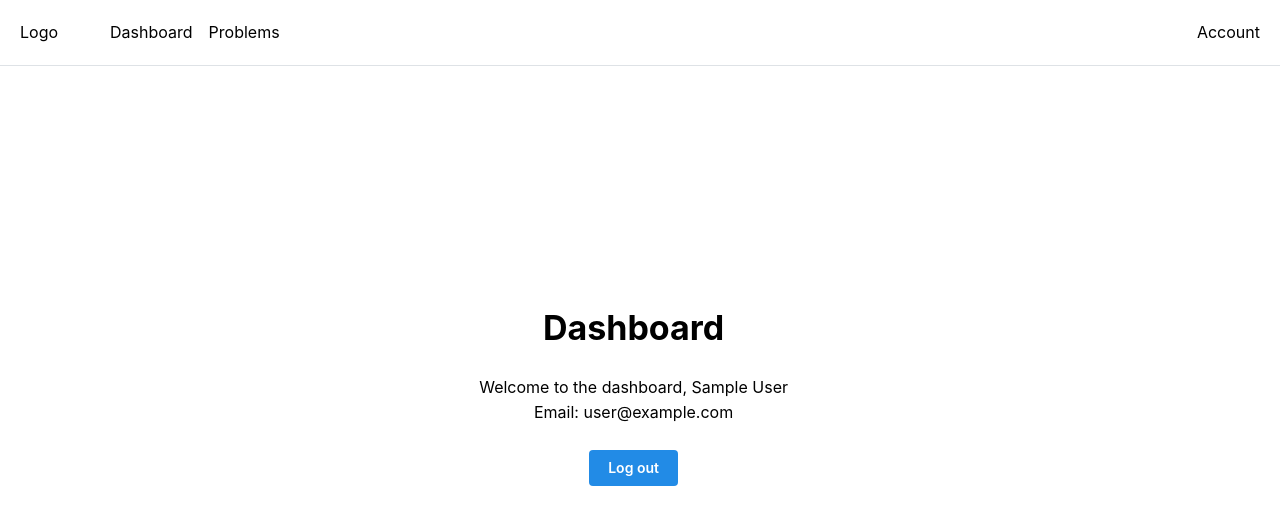
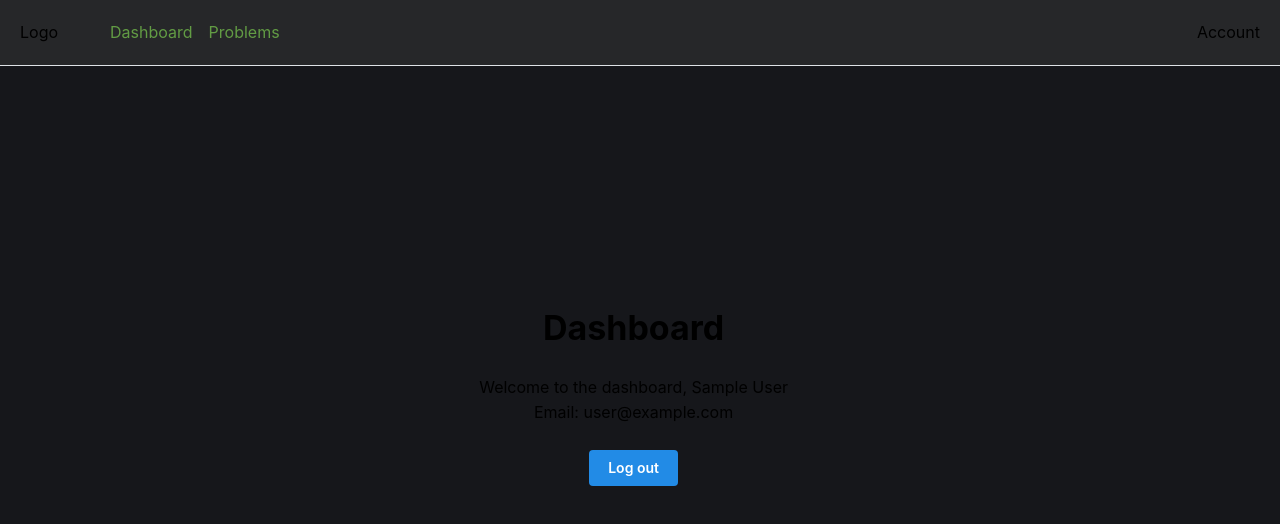
Before and after one commit to TrishaCarter/IR-Website, a Next.js app: page /dashboard in a window 1280 px wide. Shown: the top 524 px of the page. Built offline with nearby package versions, Linux system fonts and the light colour scheme; no server answers; sample sign-in values are in the browser's storage.

Commit message:
Style navbar a bit

```diff
--- a/components/Navbar.js
+++ b/components/Navbar.js
@@ -1,13 +1,22 @@
-import { Flex, Group, Image, Space, Text } from "@mantine/core"
+import { Flex, Group, Anchor, Space, Text } from "@mantine/core"
 
 export default function Navbar() {
+
+    let theme = {
+        background: '#16171b',
+        secondaryBackground: '#262729',
+        primaryTextColor: '#c9c9c9',
+        secondaryTextColor: '#aaaaaa',
+        accentColor: '#629C44',
+    }
+
     return (
-        <Flex justify={"space-between"} align={"center"} w={"100%"} p={"lg"}>
+        <Flex justify={"space-between"} align={"center"} w={"100%"} p={"lg"} style={{ background: theme.secondaryBackground }}>
             <Group>
                 <Text>Logo</Text>
                 <Space w={"lg"} />
-                <Text>Dashboard</Text>
-                <Text>Problems</Text>
+                <Anchor href={"/dashboard"} style={{ color: theme.accentColor }}>Dashboard</Anchor>
+                <Anchor href={"/problems"} style={{ color: theme.accentColor }}>Problems</Anchor>
             </Group>
             <Text>Account</Text>
         </Flex>
--- a/pages/dashboard/index.js
+++ b/pages/dashboard/index.js
@@ -10,6 +10,14 @@ import Navbar from "../../components/Navbar";
 export default function DashboardPage() {
     let router = useRouter();
     let [user, setUser] = useState(null);
+
+    let theme = {
+        background: '#16171b',
+        secondaryBackground: '#262729',
+        primaryTextColor: '#c9c9c9',
+        secondaryTextColor: '#aaaaaa',
+        accentColor: '#629C44',
+    }
 
     useEffect(() => {
         let getUser = async () => {
@@ -39,7 +47,7 @@ export default function DashboardPage() {
         }
     }
 
-    return <AppShell>
+    return <AppShell style={{ background: theme.background }}>
         <AppShell.Header>
             <Navbar />
         </AppShell.Header>
```
